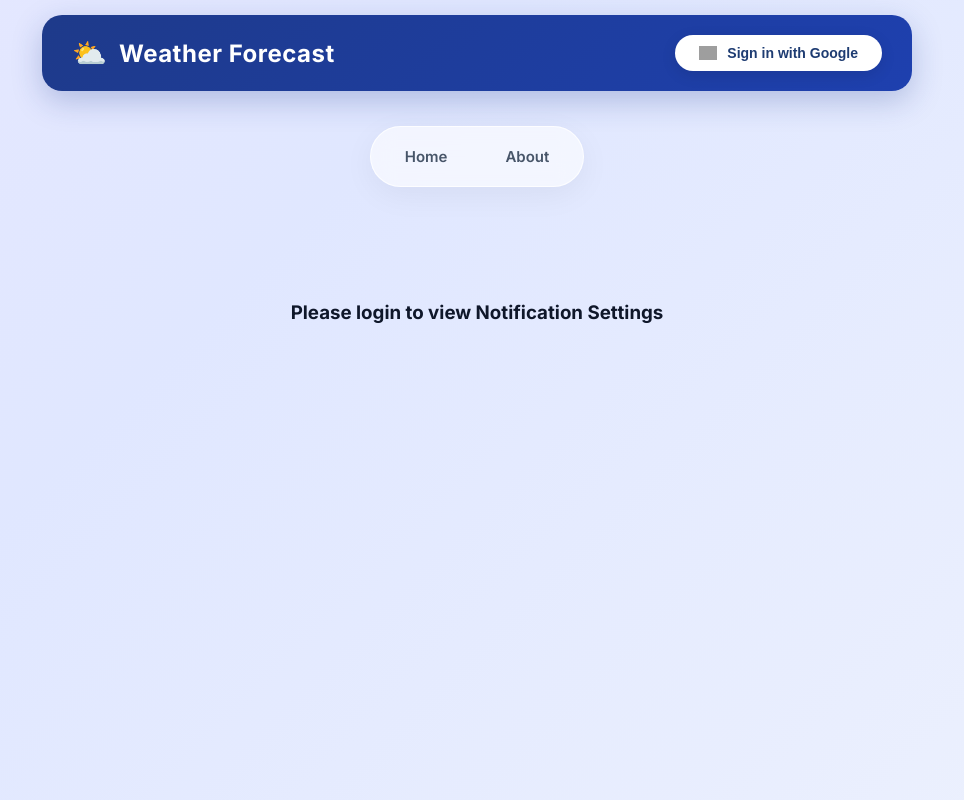
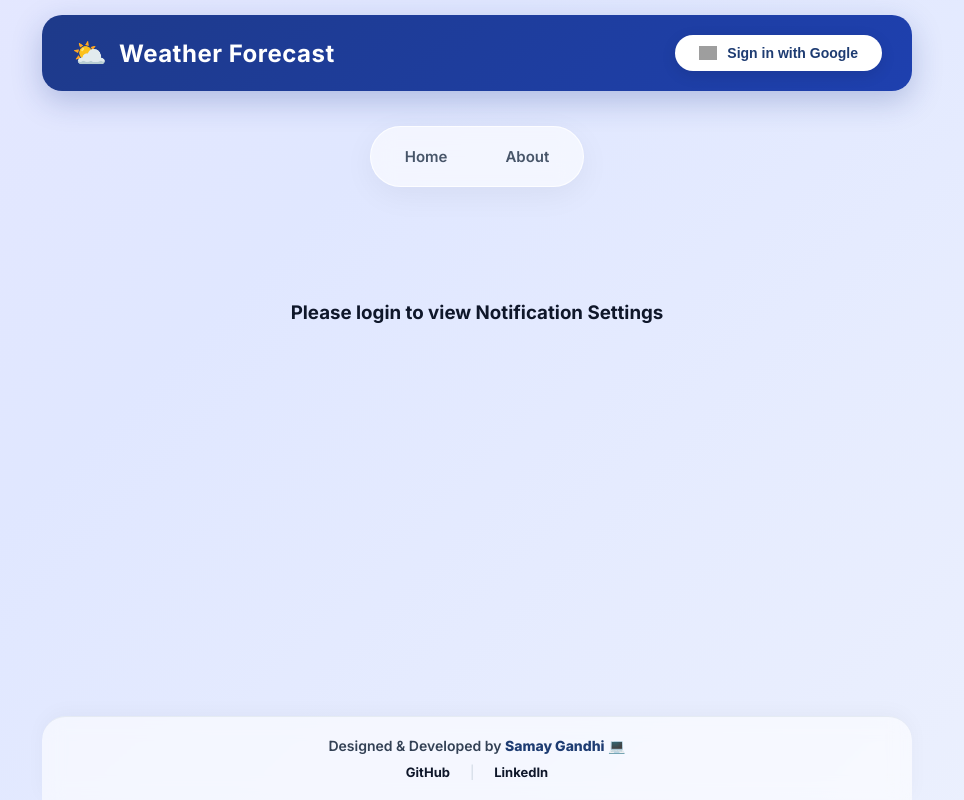
Before and after one commit to SamayGandhi/Weather-App, a React (Vite) app in the folder Frontend/: page /settings in a window 1280 px wide. Shown: the whole page, without its empty margins (163-1127 px from the left). Built offline with nearby package versions, Linux system fonts and the light colour scheme; no server answers; grey boxes are pictures that could not be loaded.

Commit message:
Improve Email Service

```diff
--- a/Frontend/src/App.jsx
+++ b/Frontend/src/App.jsx
@@ -10,6 +10,7 @@ import SearchBar from './components/SearchBar';
 const WeatherDisplay = lazy(() => import('./components/WeatherDisplay'));
 const FavoritesList = lazy(() => import('./components/FavoritesList'));
 const NotificationSettings = lazy(() => import('./components/NotificationSettings'));
+const Footer = lazy(() => import('./components/Footer'));
 
 import './App.css';
 
@@ -196,7 +197,7 @@ function App() {
 
   return (
     <Router>
-      <div className="app-container" style={{ padding: '0 15px' }}>
+      <div className="app-container" style={{ padding: '0 15px', minHeight: '100vh', display: 'flex', flexDirection: 'column' }}>
 
         <header className="premium-header-mobile" style={{
           display: 'flex',
@@ -412,6 +413,7 @@ function App() {
               <Route path="/settings" element={<NotificationSettings />} />
             </Routes>
         </Suspense>
+        <Footer />
         </div>
     </Router>
   );
--- /dev/null
+++ b/Frontend/src/components/Footer.jsx
@@ -0,0 +1,55 @@
+import React from 'react';
+
+const Footer = () => {
+  return (
+    <footer style={{
+      marginTop: 'auto',
+      padding: '20px 15px',
+      textAlign: 'center',
+      background: 'rgba(255, 255, 255, 0.6)',
+      backdropFilter: 'blur(10px)',
+      borderTop: '1px solid rgba(226, 232, 240, 0.8)',
+      borderRadius: '24px 24px 0 0',
+      width: '100%',
+      boxSizing: 'border-box',
+      boxShadow: '0 -4px 20px rgba(0,0,0,0.03)'
+    }}>
+      <p style={{
+        margin: '0 0 10px 0',
+        color: '#334155',
+        fontSize: '14px',
+        fontWeight: '600'
+      }}>
+        Designed & Developed by <span style={{ color: '#1e3c72', fontWeight: '800' }}>Samay Gandhi</span> 💻
+      </p>
+
+      <div style={{
+        display: 'flex',
+        justifyContent: 'center',
+        gap: '20px',
+        fontSize: '13px',
+        flexWrap: 'wrap'
+      }}>
+        <a
+          href="https://github.com/your-github-username"
+          target="_blank"
+          rel="noopener noreferrer"
+          style={{ color: '#0f172a', textDecoration: 'none', fontWeight: '700', transition: 'color 0.2s' }}
+        >
+          GitHub
+        </a>
+        <span style={{ color: '#cbd5e1' }}>|</span>
+        <a
+          href="https://linkedin.com/in/your-linkedin-username"
+          target="_blank"
+          rel="noopener noreferrer"
+          style={{ color: '#0f172a', textDecoration: 'none', fontWeight: '700', transition: 'color 0.2s' }}
+        >
+          LinkedIn
+        </a>
+      </div>
+    </footer>
+  );
+};
+
+export default Footer;
```
Also changed, not shown: 1 other file (tests, documents, lock files or other folders).
